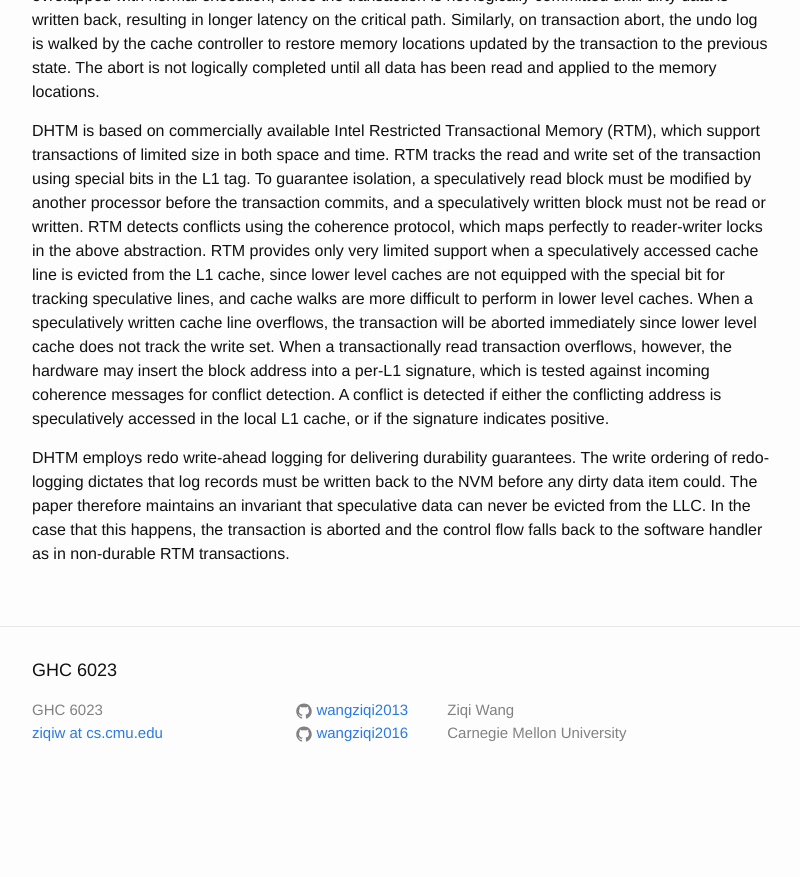
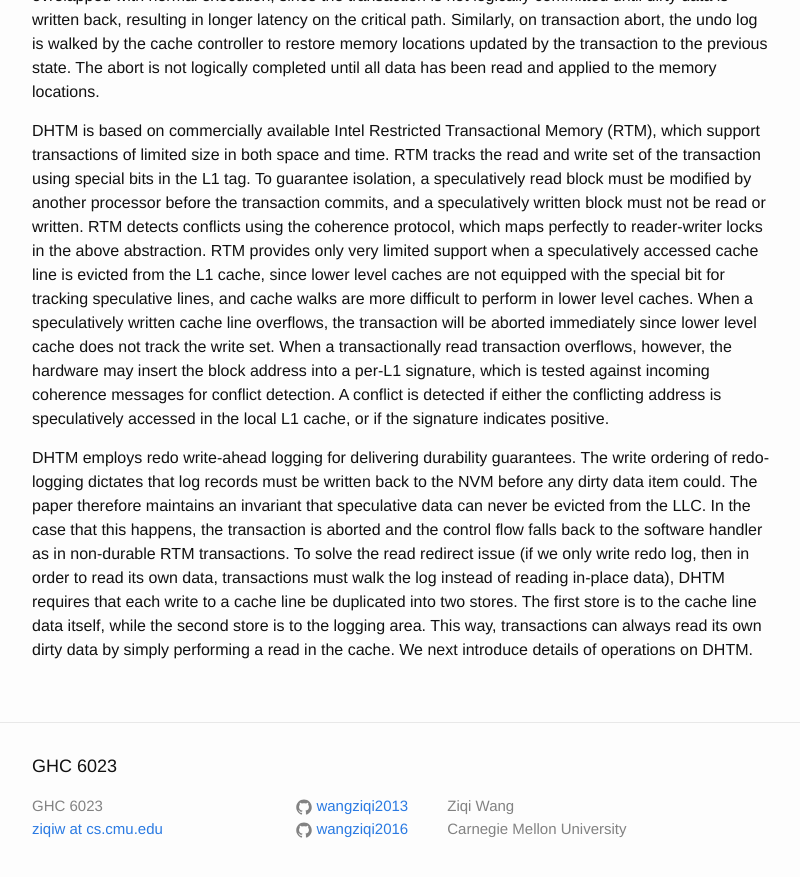
Before and after one commit to wangziqi2013/wangziqi2013.github.io, a Jekyll site: the page built from _posts/2019-12-09-dhtm.markdown, in a window 1280 px wide and 900 px high, scrolled down 748 px. Shown: the top 877 px of the window, without its empty margins (238-1038 px from the left). Built offline with Jekyll 4.4.1, drawn with Linux system fonts in a browser that asks for light colours; before the commit the page ends 1552 px from its top, so only the background shows below that.

Commit message:
Adding high level

```diff
--- a/_posts/2019-12-09-dhtm.markdown
+++ b/_posts/2019-12-09-dhtm.markdown
@@ -41,4 +41,8 @@ the conflicting address is speculatively accessed in the local L1 cache, or if t
 DHTM employs redo write-ahead logging for delivering durability guarantees. The write ordering of redo-logging dictates
 that log records must be written back to the NVM before any dirty data item could. The paper therefore maintains an invariant
 that speculative data can never be evicted from the LLC. In the case that this happens, the transaction is aborted and
-the control flow falls back to the software handler as in non-durable RTM transactions.
+the control flow falls back to the software handler as in non-durable RTM transactions. To solve the read redirect issue
+(if we only write redo log, then in order to read its own data, transactions must walk the log instead of reading in-place
+data), DHTM requires that each write to a cache line be duplicated into two stores. The first store is to the cache line
+data itself, while the second store is to the logging area. This way, transactions can always read its own dirty data
+by simply performing a read in the cache. We next introduce details of operations on DHTM.
```
